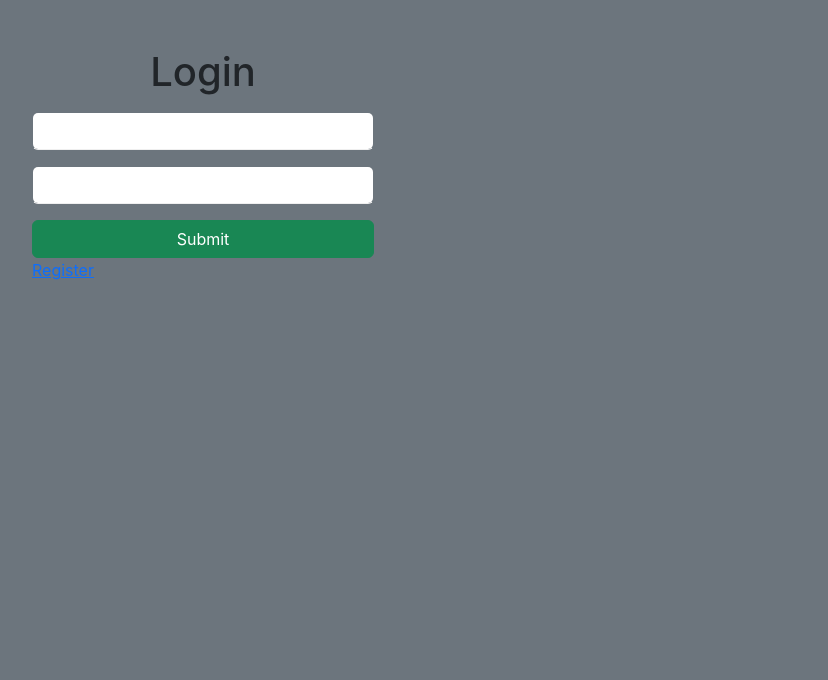
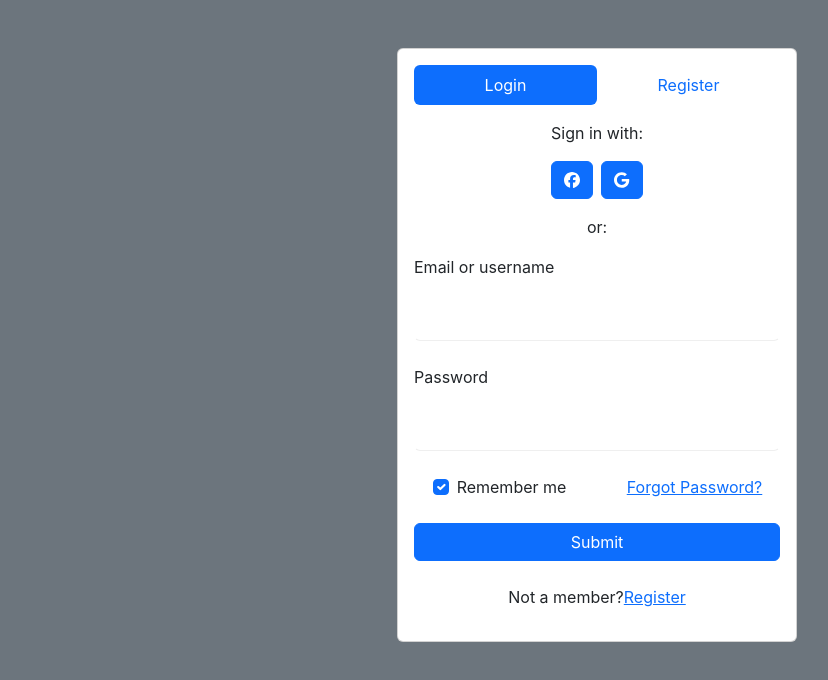
Before and after one commit to Michellehlcn/PERN-app, a React (Create React App) app in the folder client/: page /login in a window 1280 px wide. Shown: the top 680 px of the page, without its empty margins (65-893 px from the left). Built offline with nearby package versions, Linux system fonts and the light colour scheme; no server answers.

Commit message:
update login view

```diff
--- a/client/public/index.html
+++ b/client/public/index.html
@@ -36,6 +36,7 @@
     <title>React App</title>
   </head>
   <body>
+    <script src="https://kit.fontawesome.com/yourcode.js" crossorigin="anonymous"></script>
     <script
     src="https://code.jquery.com/jquery-3.2.1.slim.min.js"
     integrity="sha384-KJ3o2DKtIkvYIK3UENzmM7KCkRr/rE9/Qpg6aAZGJwFDMVNA/GpGFF93hXpG5KkN"
--- a/client/src/auth_components/Login.js
+++ b/client/src/auth_components/Login.js
@@ -1,6 +1,8 @@
 import React, { Fragment, useState } from "react";
-import { Link, Redirect } from "react-router-dom";
+import Card from 'react-bootstrap/Card';
 
+import { FontAwesomeIcon } from "@fortawesome/react-fontawesome";
+import { faFacebook, faGoogle } from "@fortawesome/free-brands-svg-icons";
 import { toast } from "react-toastify";
 
 const Login = ({ setAuth }) => {
@@ -48,19 +50,169 @@ const Login = ({ setAuth }) => {
     return (
         <Fragment>
         <div className="container">
-            <div className="col-4"></div>
-            <div className="col-4"></div>
-            <div className="col-4">
-                <h1 className="mt-5 text-center">Login</h1>
+          <div class="row justify-content-md-center">
+            <div className="col-4 mt-5  align-self-center">
+              <Card class="shadow p-3 mb-5 bg-white rounded" style={{ width: '25rem'}}>
+                <Card.Body>
+          {/* NAVIGATION */}
+          <ul class="nav nav-pills nav-justified mb-3" id="ex1" role="tablist">
+                <li class="nav-item" role="presentation">
+                  <a
+                    class="nav-link active"
+                    id="tab-login"
+                    data-mdb-toggle="pill"
+                    href="#pills-login"
+                    role="tab"
+                    aria-controls="pills-login"
+                    aria-selected="true"
+                    >Login</a
+                  >
+                </li>
+                <li class="nav-item" role="presentation">
+                  <a
+                    class="nav-link"
+                    id="tab-register"
+                    data-mdb-toggle="pill"
+                    href="#pills-register"
+                    role="tab"
+                    aria-controls="pills-register"
+                    aria-selected="false"
+                    >Register</a
+                  >
+                </li>
+              </ul>
+
+            {/* CONTENT */}
+            <div class="tab-content ">
+
+              <div class="tab-pane fade show active" id="pills-login" role="tabpanel" aria-labelledby="tab-login">
                 <form onSubmit={onSubmitForm}>
-                    <input type="text" name="email" value={email} onChange={e => onChange(e)} className="form-control my-3" />
-                    <input type="password" name="password" value={password} onChange={e => onChange(e)} className="form-control my-3" />
-                    <button className="btn btn-success btn-block">Submit</button>
-                </form>
-                <Link to="/register">Register</Link>
+                  <div class="text-center mb-3">
+                    <p>Sign in with:</p>
+                    <button type="button" class="btn btn-primary btn-floating mx-1">
+                    <FontAwesomeIcon icon={faFacebook} />
+                    </button>
+
+                    <button type="button" class="btn btn-primary btn-floating mx-1">
+                    <FontAwesomeIcon icon={faGoogle} />
+                    </button>
+                  </div>
+
+                <p class="text-center">or:</p>
+                {/* Email input */}
+                <div class="form-outline mb-4">
+                  <label class="form-label" for="loginName">Email or username</label>
+                  <input type="email" id="loginName" class="form-control" name="email" value={email} onChange={e => onChange(e)} className="form-control my-3" />
+
+                </div>
+                {/* Password input */}
+                <div class="form-outline mb-4">
+                  <label class="form-label" for="loginPassword">Password</label>
+                  <input type="password" id="loginPassword" class="form-control" name="password" value={password} onChange={e => onChange(e)} className="form-control my-3" />
+                </div>
+
+                <div class="row mb-4">
+                  <div class="col-md-6 d-flex justify-content-center">
+                    {/* Check box */}
+                    <div class="form-check mb-3 mb-md-0">
+                      <input class="form-check-input" type="checkbox" value="loginCheck" checked />
+                      <label class="form-check-label" for="loginCheck">Remember me</label>
+                    </div>
+                  </div>
+
+                    {/* Forgot Password */}
+                  <div class="col-md-6 d-flex justify-content-center">
+                    <a href='#!' >Forgot Password?</a>
+                  </div>
+                </div>
+                {/* Submit Button */}
+                <button className="btn btn-primary btn-block mb-4">Submit</button>
+                {/* Register Button */}
+                <div class="text-center">
+                  <p>Not a member?<a href="/register">Register</a></p>
+                </div>
+              </form>
             </div>
-            <div className="col-4"></div>
+
+            {/* Register Tab */}
+            <div class="tab-pane fade" id="pills-register" role="tabpanel" aria-labelledby="tab-register">
+              <form>
+                <div class="text-center mb-3">
+                  <p>Sign up with:</p>
+                  <button type="button" class="btn btn-primary btn-floating mx-1">
+                    <i class="fab fa-facebook-f"></i>
+                  </button>
+
+                  <button type="button" class="btn btn-primary btn-floating mx-1">
+                    <i class="fab fa-google"></i>
+                  </button>
+
+                  <button type="button" class="btn btn-primary btn-floating mx-1">
+                    <i class="fab fa-twitter"></i>
+                  </button>
+
+                  <button type="button" class="btn btn-primary btn-floating mx-1">
+                    <i class="fab fa-github"></i>
+                  </button>
+                </div>
+
+                <p class="text-center">or:</p>
+
+                {/* Name input */}
+                <div class="form-outline mb-4">
+                  <input type="text" id="registerName" class="form-control" />
+                  <label class="form-label" for="registerName">Name</label>
+                </div>
+
+                {/* Username input */}
+                <div class="form-outline mb-4">
+                  <input type="text" id="registerUsername" class="form-control" />
+                  <label class="form-label" for="registerUsername">Username</label>
+                </div>
+
+                {/* Email input */}
+                <div class="form-outline mb-4">
+                  <input type="email" id="registerEmail" class="form-control" />
+                  <label class="form-label" for="registerEmail">Email</label>
+                </div>
+
+                {/* Password input */}
+                <div class="form-outline mb-4">
+                  <input type="password" id="registerPassword" class="form-control" />
+                  <label class="form-label" for="registerPassword">Password</label>
+                </div>
+
+                {/* Repeat Password input */}
+                <div class="form-outline mb-4">
+                  <input type="password" id="registerRepeatPassword" class="form-control" />
+                  <label class="form-label" for="registerRepeatPassword">Repeat password</label>
+                </div>
+
+                {/* Checkbox */}
+                <div class="form-check d-flex justify-content-center mb-4">
+                  <input
+                    class="form-check-input me-2"
+                    type="checkbox"
+                    value=""
+                    id="registerCheck"
+                    checked
+                    aria-describedby="registerCheckHelpText"
+                  />
+                  <label class="form-check-label" for="registerCheck">
+                    I have read and agree to the terms
+                  </label>
+                </div>
+
+                {/* Submit button */}
+                <button type="submit" class="btn btn-primary btn-block mb-3">Sign in</button>
+              </form>
+              </div>
+            </div>
+        </Card.Body>
+        </Card>
         </div>
+       </div>
+      </div>
         </Fragment>
     );
 };
```
